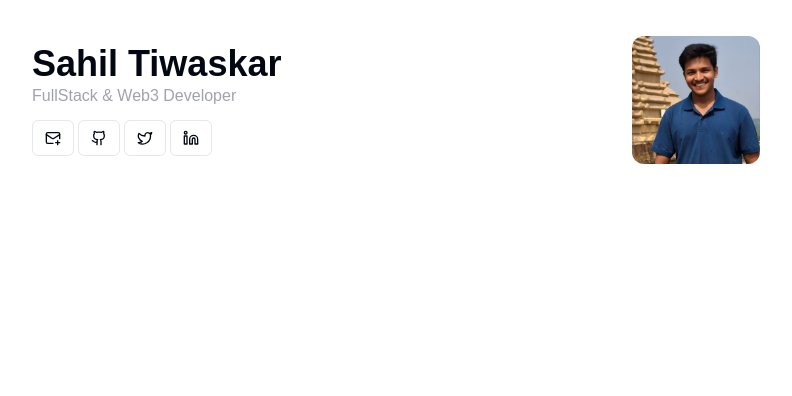
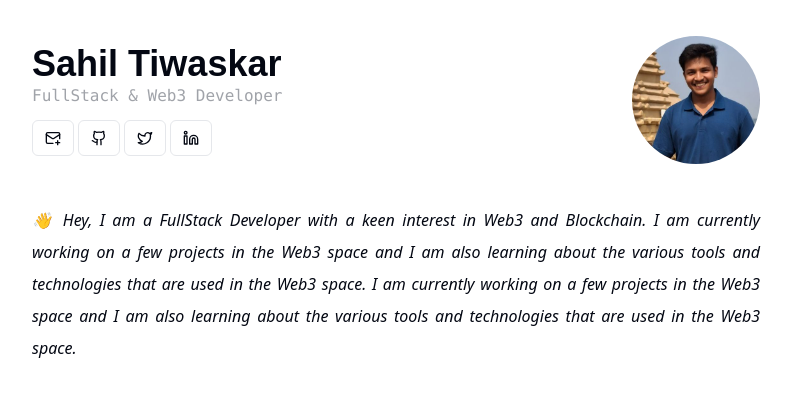
Before and after one commit to tsahil01/tsahil01, a Next.js app: page / in a window 1280 px wide. Shown: the top 396 px of the page, without its empty margins (244-1036 px from the left). Built offline with nearby package versions, Linux system fonts and the light colour scheme.

Commit message:
add about

```diff
--- a/src/app/page.tsx
+++ b/src/app/page.tsx
@@ -1,8 +1,10 @@
+import { About } from "@/components/about";
 import { Header } from "@/components/header";
 
 export default function Home() {
   return (
-    <div className="flex flex-col mt-4 max-w-3xl mx-auto p-5">
+    <div className="flex flex-col mt-4 max-w-3xl mx-auto p-5 gap-7">
       <Header />
+      <About />
     </div>);
 }
--- /dev/null
+++ b/src/components/about.tsx
@@ -0,0 +1,10 @@
+export function About() {
+    return <>
+        <div className="flex my-3 flex-col">
+            <p className="text-base/loose font-sans italic text-justify">
+                👋 Hey, I am a FullStack Developer with a keen interest in Web3 and Blockchain. I am currently working on a few projects in the Web3 space and I am also learning about the various tools and technologies that are used in the Web3 space.
+                I am currently working on a few projects in the Web3 space and I am also learning about the various tools and technologies that are used in the Web3 space.
+            </p>
+        </div>
+    </>
+}
--- a/src/components/header.tsx
+++ b/src/components/header.tsx
@@ -12,7 +12,7 @@ export function Header() {
 
                     <div className='flex flex-col'>
                         <h1 className="text-4xl font-semibold">Sahil Tiwaskar</h1>
-                        <p className="text-base text-primary/40">FullStack & Web3 Developer</p>
+                        <p className="text-base text-primary/40 font-mono">FullStack & Web3 Developer</p>
                     </div>
 
                     <div className='flex flex-row justify-start gap-1'>
@@ -41,7 +41,7 @@ export function Header() {
                 </div>
 
                 <div className="flex flex-col">
-                    <Image src="/profile.jpg" alt="Sahil Tiwaskar" width={100} height={100} className="rounded-xl w-32" />
+                    <Image src="/profile.jpg" alt="Sahil Tiwaskar" width={100} height={100} className="rounded-full w-32" />
                 </div>
 
             </div>
```
